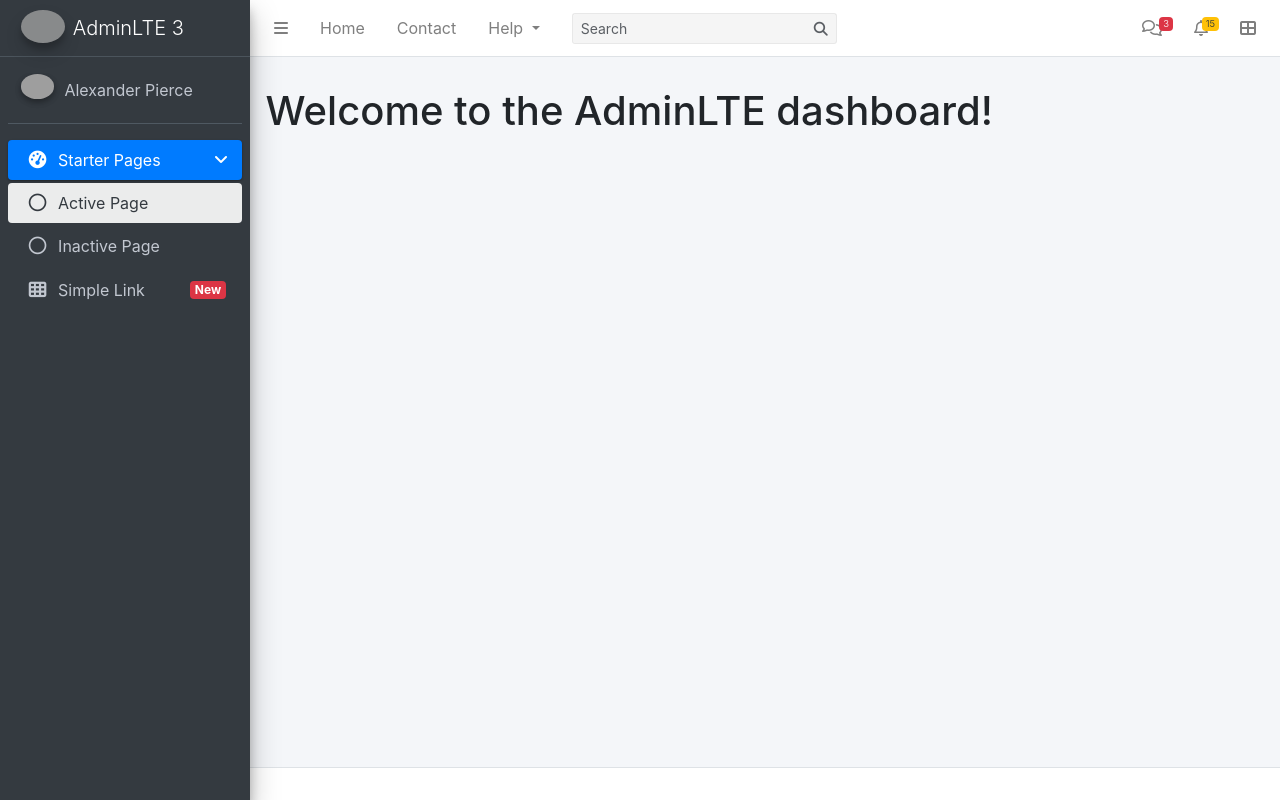
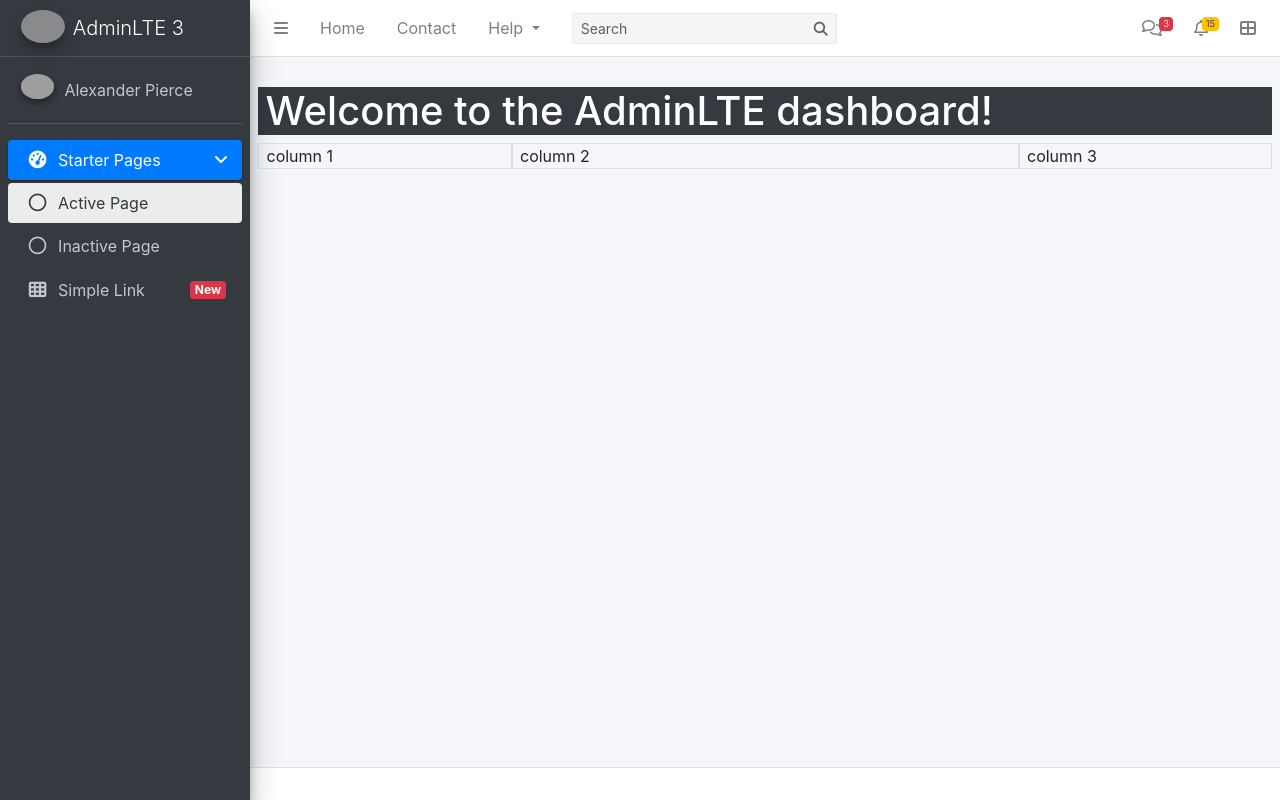
Before and after one commit to m1ch93l/adminlte-bscs3, a PHP site: page / in a window 1280 px wide. Run offline with PHP 8.4, Linux system fonts and the light colour scheme; some libraries are stand-ins or nearby versions; grey boxes are pictures that could not be loaded.

Commit message:
Add main column

```diff
--- a/index.php
+++ b/index.php
@@ -241,10 +241,19 @@
 
             <!-- Main content -->
             <section class="content">
-                <div class="container-fluid">
+                <div class="container-fluid bg-dark">
                     <!-- Your main content goes here -->
                     <h1>Welcome to the AdminLTE dashboard!</h1>
                     <!-- You can add more HTML elements, charts, tables, etc., for your main content -->
+                </div>
+            </section>
+            <section class="content">
+                <div class="container-fluid">
+                    <div class="row">
+                        <div class="col-md-3 border">column 1</div>
+                        <div class="col-md-6 border">column 2</div>
+                        <div class="col-md-3 border">column 3</div>
+                    </div>
                 </div>
             </section>
             <!-- /.content -->
```
